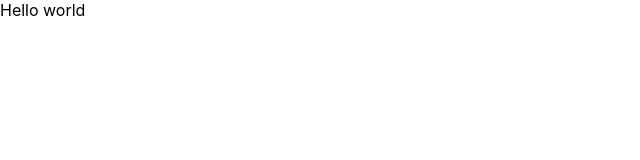
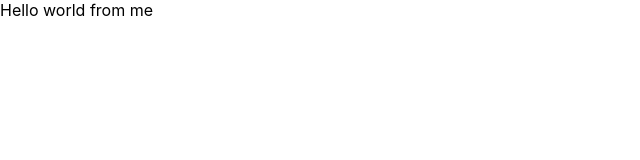
Before and after one commit to kashif-jahangir/bootcampClass2, a React (Create React App) app: page / in a window 1280 px wide. Shown: the top 160 px of the page, without its empty margins (0-640 px from the left). Built offline with nearby package versions, Linux system fonts and the light colour scheme.

Commit message:
updated hello world

```diff
--- a/src/App.js
+++ b/src/App.js
@@ -4,7 +4,7 @@ import './App.css';
 function App() {
   return (
     <div>
-    Hello world
+    Hello world from me
     </div>
   );
 }
```
